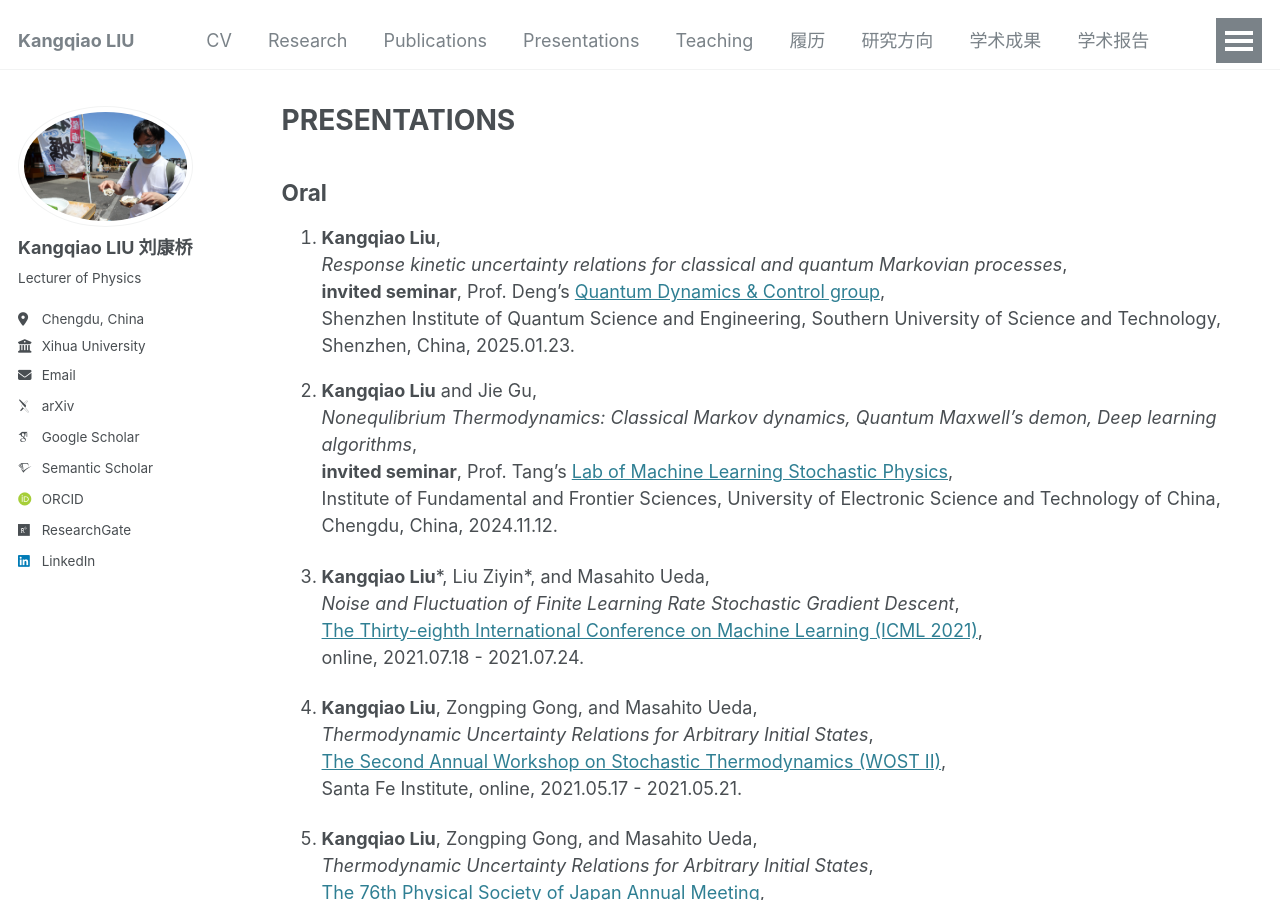
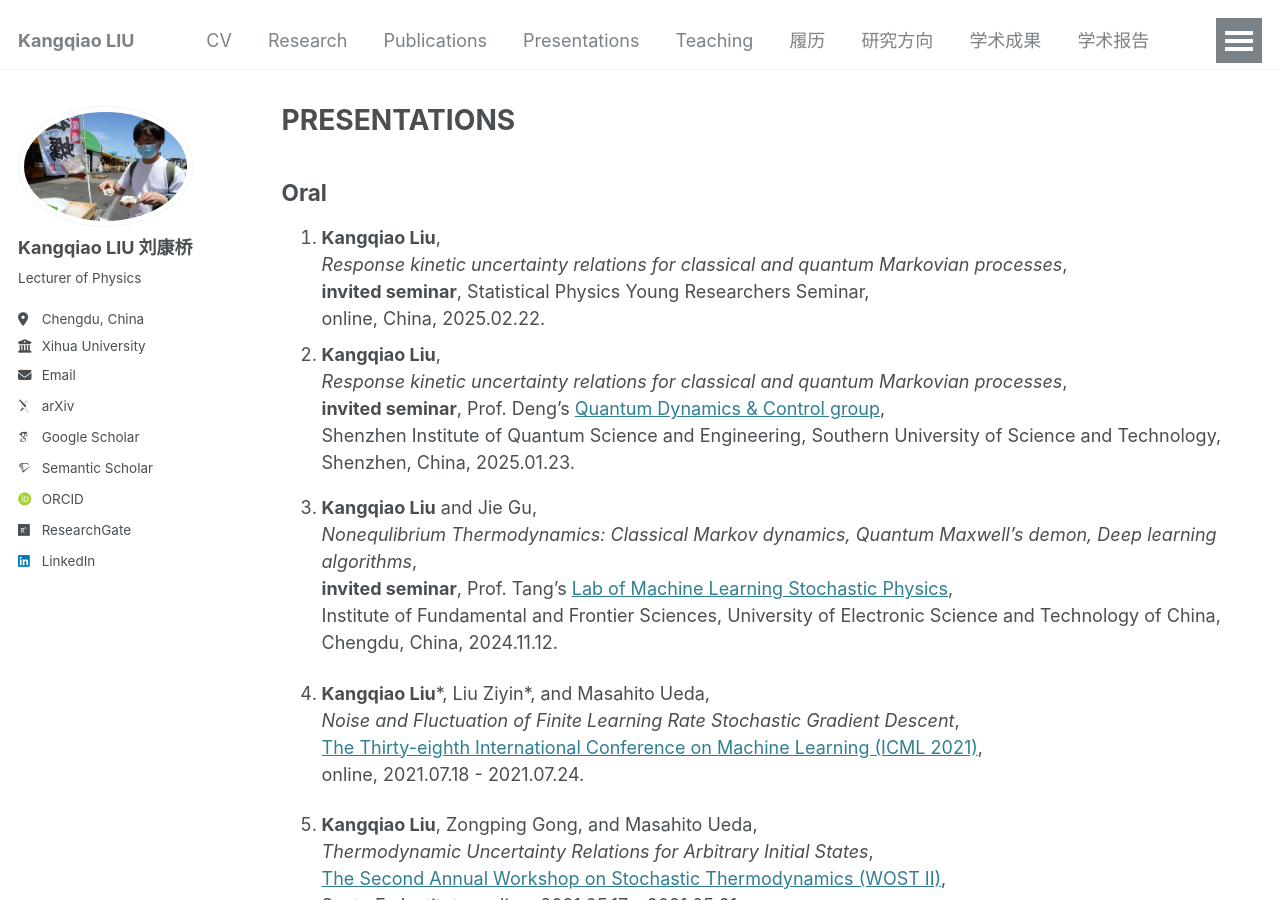
Before and after one commit to KangqiaoLiu/KangqiaoLiu.github.io, a Jekyll site: the page built from _pages/talks.md, in a window 1280 px wide and 900 px high. Built offline with Jekyll 4.4.1, drawn with Linux system fonts in a browser that asks for light colours; some web fonts are replaced.

Commit message:
Update talks.md

```diff
--- a/_pages/talks.md
+++ b/_pages/talks.md
@@ -9,29 +9,33 @@
 ## **Oral**
 1. **Kangqiao Liu**,<br />
    *Response kinetic uncertainty relations for classical and quantum Markovian processes*,<br />
+   **invited seminar**, Statistical Physics Young Researchers Seminar, <br />
+   online, China, 2025.02.22.
+2. **Kangqiao Liu**,<br />
+   *Response kinetic uncertainty relations for classical and quantum Markovian processes*,<br />
    **invited seminar**, Prof. Deng's [Quantum Dynamics & Control group](https://qudynamics.notion.site/541b64d4f7244012a682eaff6aa97eeb?v=3aa83ef15f9144f78338af3e77cfc060), <br />
    Shenzhen Institute of Quantum Science and Engineering, Southern University of Science and Technology, Shenzhen, China, 2025.01.23.
-2. **Kangqiao Liu** and Jie Gu,<br />
+3. **Kangqiao Liu** and Jie Gu,<br />
   *Nonequlibrium Thermodynamics: Classical Markov dynamics, Quantum Maxwell’s demon, Deep learning algorithms*,<br />
   **invited seminar**, Prof. Tang's [Lab of Machine Learning Stochastic Physics](https://jamestang23.github.io/contact/), <br />
   Institute of Fundamental and Frontier Sciences, University of Electronic Science and Technology of China, Chengdu, China, 2024.11.12.
 
-3. **Kangqiao Liu**\*, Liu Ziyin\*, and Masahito Ueda,<br />
+4. **Kangqiao Liu**\*, Liu Ziyin\*, and Masahito Ueda,<br />
   *Noise and Fluctuation of Finite Learning Rate Stochastic Gradient Descent*,<br />
   [The Thirty-eighth International Conference on Machine Learning (ICML 2021)](https://icml.cc/Conferences/2021),<br />
   online, 2021.07.18 - 2021.07.24.
 
-4. **Kangqiao Liu**, Zongping Gong, and Masahito Ueda,<br />
+5. **Kangqiao Liu**, Zongping Gong, and Masahito Ueda,<br />
    *Thermodynamic Uncertainty Relations for Arbitrary Initial States*,<br />
    [The Second Annual Workshop on Stochastic Thermodynamics (WOST II)](https://wiki.santafe.edu/index.php/Stochastic_Thermodynamics_II),<br />
    Santa Fe Institute, online, 2021.05.17 - 2021.05.21.
 
-5. **Kangqiao Liu**, Zongping Gong, and Masahito Ueda,<br />
+6. **Kangqiao Liu**, Zongping Gong, and Masahito Ueda,<br />
    *Thermodynamic Uncertainty Relations for Arbitrary Initial States*,<br />
    [The 76th Physical Society of Japan Annual Meeting](https://www.jps.or.jp/activities/meetings/index.php),<br />
    Japan, online, 2021.03.12 - 2021.03.15.
 
-6. **Kangqiao Liu**,<br />
+7. **Kangqiao Liu**,<br />
    *Surpassing the standard thermodynamic uncertainty relation limit by feedback control*,<br />
    [GSGC Exchange Seminar](https://www.s.u-tokyo.ac.jp/GSGC/index.html),<br />
    the University of Tokyo, 2019.10.31.
```
